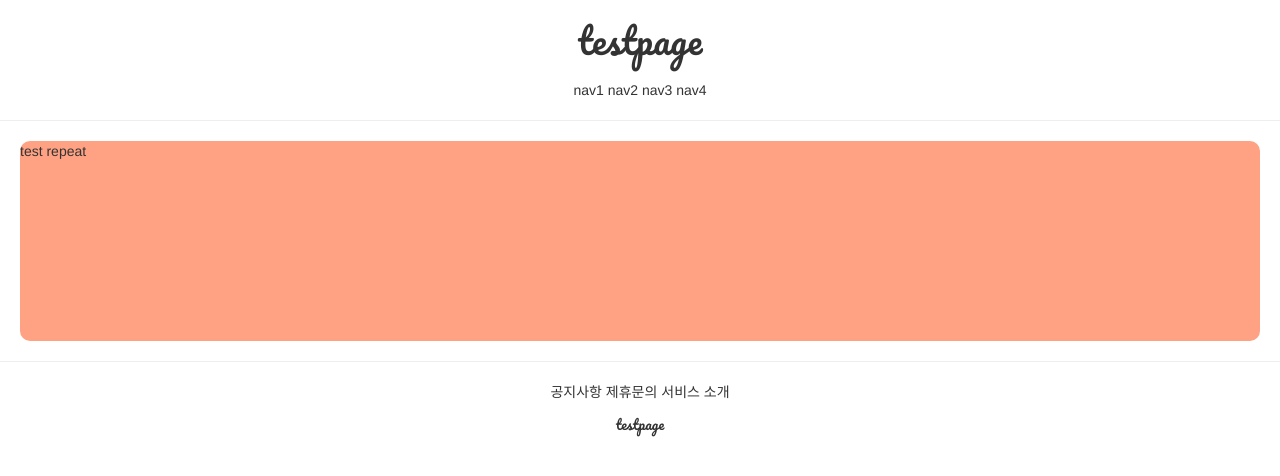
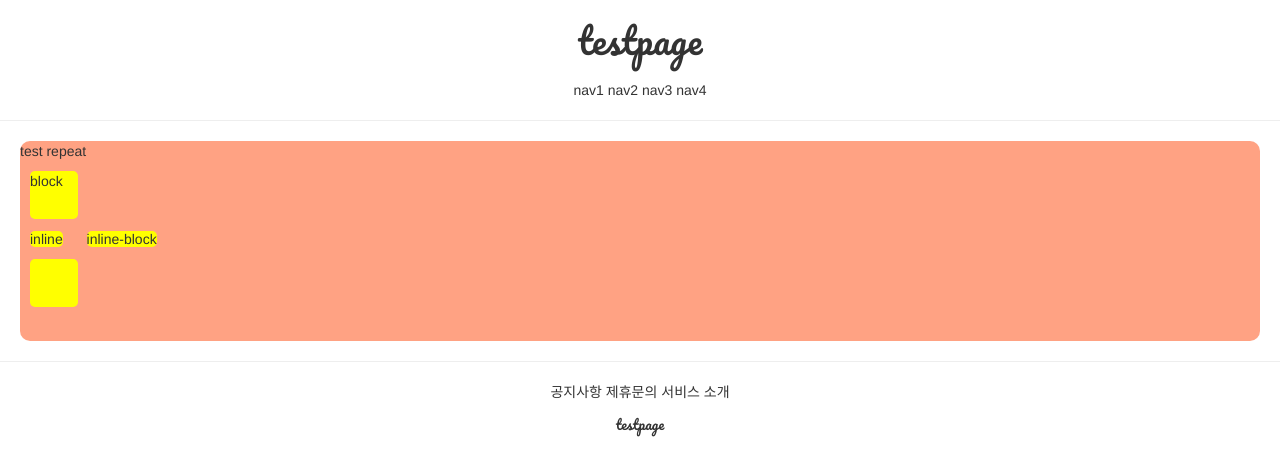
Before and after one commit to phu92/GIS_phu_repeat, a Django app: page /accounts/hello_world/ in a window 1280 px wide. Shown: the top 476 px of the page. Run offline with Django 3.2, Linux system fonts and the light colour scheme; parts of the project's set-up code (start-up, migrations or seed data) failed here and were passed over; some libraries are stand-ins or nearby versions.

Commit message:
7.7 phu_repeat 2

```diff
--- a/accountapp/templates/accountapp/hello_world.html
+++ b/accountapp/templates/accountapp/hello_world.html
@@ -1,9 +1,24 @@
 {% extends 'base.html' %}
 
 {% block content %}
+    <style>
+        .testing {
+            background-color: yellow;
+            margin: 1rem;
+            width: 48px;
+            height: 48px;
+            border-radius: .5rem;
+    }
+    </style>
 
     <div style="height: 20rem; background-color: #ffa283; margin: 2rem; border-radius: 1rem">
         <p1> test repeat</p1>
+
+
+        <div class="testing"  style="display: block;">block</div>
+    <div class="testing" style="display: inline;">inline</div>
+    <div class="testing" style="display: none;">none</div>
+    <div class="testing" style="display: inline;">inline-block</div>
+    <div class="testing"></div>
     </div>
-
 {% endblock %}
```
